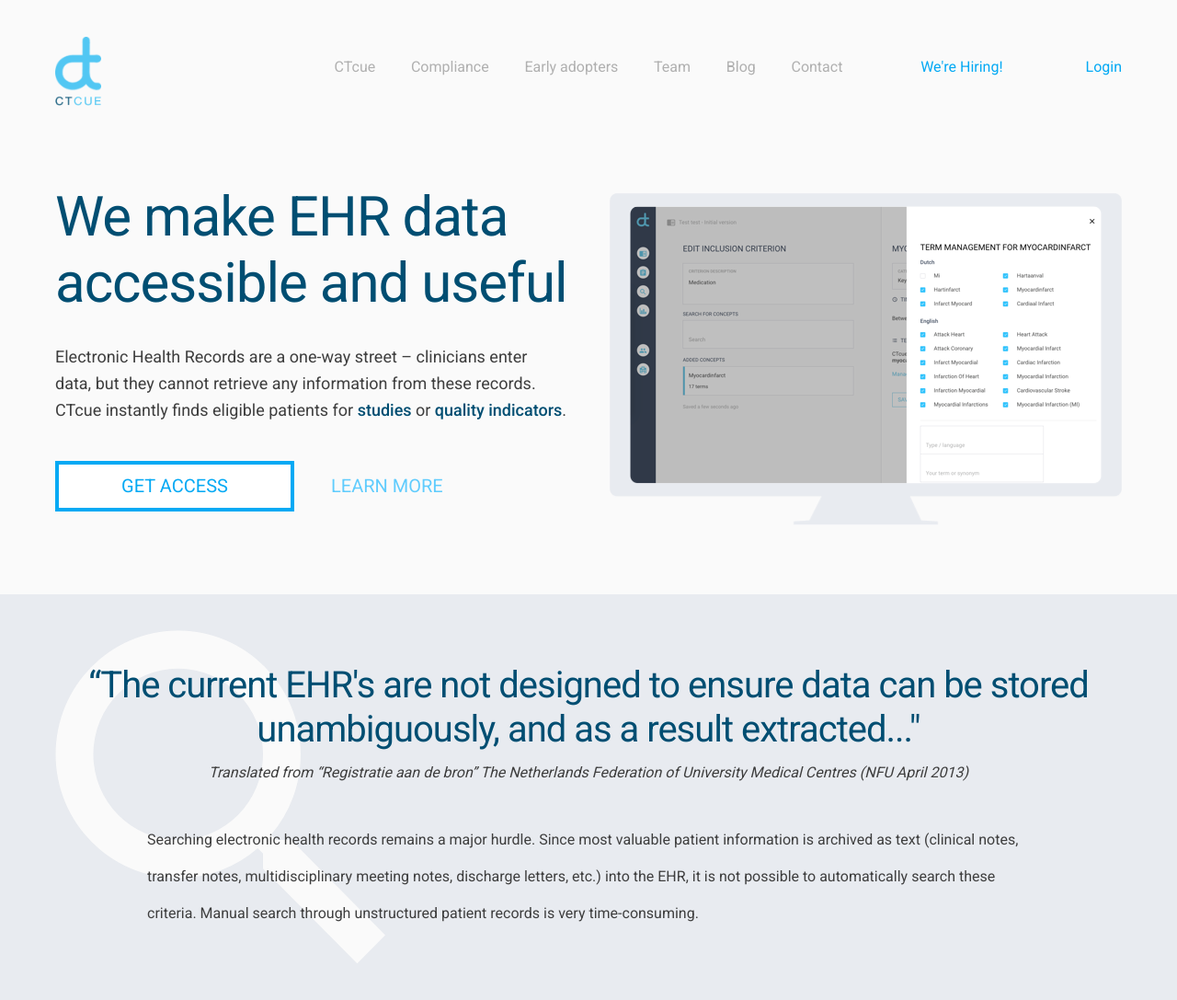
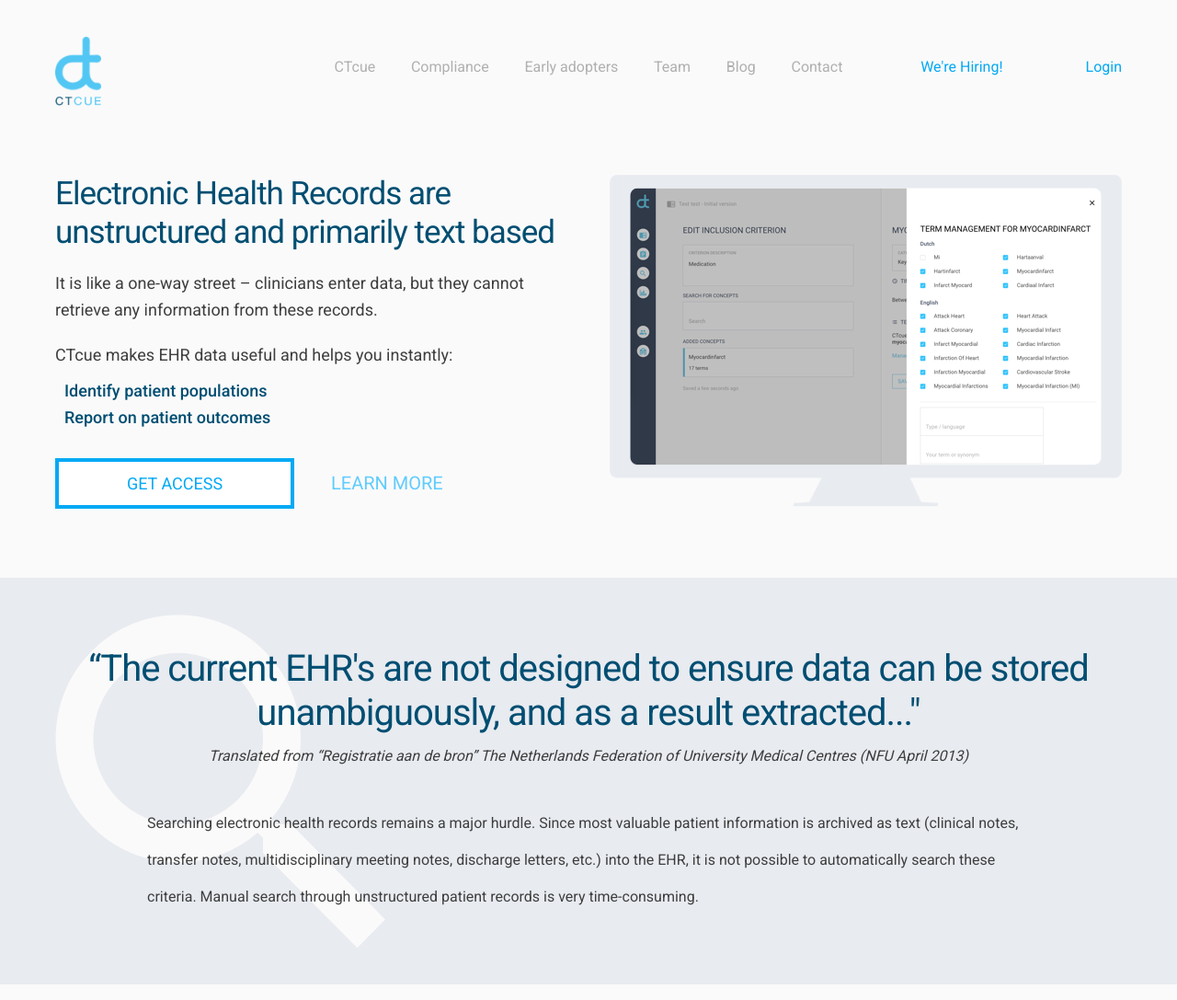
Before and after one commit to CTcue/website, a PHP site: page / in a window 1280 px wide. Shown: the top 1087 px of the page at 92% size. Run offline with PHP 8.4, Linux system fonts and the light colour scheme.

Commit message:
New hospital / Lead changes

```diff
--- a/index.html
+++ b/index.html
@@ -60,11 +60,16 @@
     <div id="page-header">
       <div class="container">
         <div class="half pull-left">
-          <h1>We make EHR data accessible and useful</h1>
+          <h1>Electronic Health Records are unstructured and primarily text based</h1>
 
-          <p class="lead">Electronic Health Records are a one-way street – clinicians enter data, but they cannot retrieve any information from these records.</p>
+          <p class="lead">It is like a one-way street – clinicians enter data, but they cannot retrieve any information from these records.</p>
 
-          <p class="lead">CTcue instantly finds eligible patients for <b>studies</b> or <b>quality indicators</b>.</p>
+          <p class="lead">CTcue makes EHR data useful and helps you instantly:</p>
+
+          <ul>
+            <li>Identify patient populations</li>
+            <li>Report on patient outcomes</li>
+          </ul>
 
           <div class="cta-container">
             <a href="#contact" class="button pull-left">Get access</a>
@@ -182,6 +187,20 @@
           <div class="partner-container">
             <a href="http://www.dz.nl/Paginas/Default.aspx" target="_blank">
               <img src="img/partners/Deventer.png" alt="Deventer Ziekenhuis">
+            </a>
+          </div>
+        </div>
+
+        <div class="row">
+          <div class="partner-container">
+            <a href="https://www.meandermc.nl/" target="_blank">
+              <img src="img/partners/Meander.png" alt="Meander Medisch Centrum">
+            </a>
+          </div>
+
+          <div class="partner-container">
+            <a href="https://www.mmc.nl/" target="_blank">
+              <img src="img/partners/Maxima.png" alt="Maxima Medisch Centrum">
             </a>
           </div>
         </div>
--- a/less/main.less
+++ b/less/main.less
@@ -987,7 +987,7 @@ b {
     }
 
     .half.pull-right {
-      margin-top: 20px;
+      margin-top: 0px;
     }
 
     .cta-container {
@@ -1155,8 +1155,7 @@ b {
 
   #page-header {
     h1 {
-      font-size: 6.0rem;
-      margin-top: 10px;
+      font-size: 3.5rem;
     }
   }
 
@@ -1285,20 +1284,30 @@ b {
 
   p {
     font-size: 1.8rem;
-    margin-top: 30px;
-
-    &:last-of-type {
+    margin-top: 20px;
+
+    /*&:nth-of-type(2) {
       margin-top: 0;
-    }
+    }*/
 
     b {
       color: @header-blue;
     }
   }
 
+  ul {
+    font-size: 1.8rem;
+    margin: 10px 0 0 10px;
+
+    li {
+      color: @header-blue;
+      font-weight: 500;
+    }
+  }
+
   .cta-container {
     line-height: 55px;
-    margin-top: 40px;
+    margin-top: 30px;
   }
 
   .app-impressions {
@@ -1322,7 +1331,7 @@ b {
   height: 47px;
   line-height: 47px;
   display: block;
-  font-size: 2.0rem;
+  font-size: 1.8rem;
   color: @link-blue;
   text-transform: uppercase;
   border: 4px solid @link-blue;
```
Also changed, not shown: css/main.css (+16 -9 lines), css/main.min.css, img/partners/Maxima.png (added), img/partners/Maxima@2x.png (added), img/partners/Meander.png (added), img/partners/Meander@2x.png (added).
